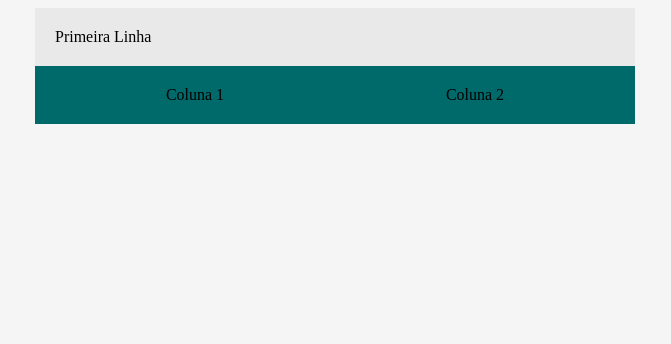
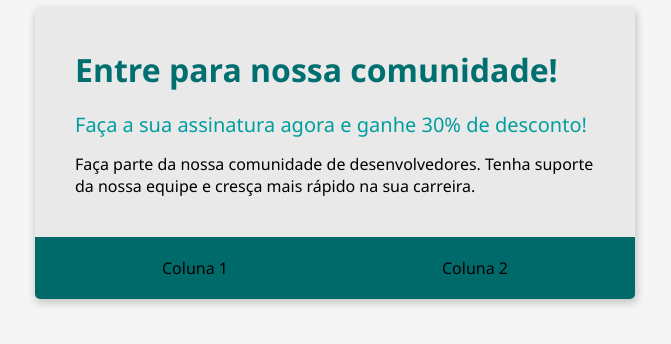
Before and after one commit to pamelacandiani/bootcampdev-jr-capitulo2, a plain HTML site: page index.html in a window 1280 px wide. Shown: the whole page, without its empty margins (305-976 px from the left). Drawn offline with Linux system fonts and the light colour scheme.

Commit message:
closes #3 - Criando o cabeçalho

```diff
--- a/index.html
+++ b/index.html
@@ -4,11 +4,11 @@
     <meta charset="UTF-8">
     <meta name="viewport" content="width=device-width, initial-scale=1.0">
     <title>BootCamp DevJr - Sistema de Assinaturas</title>
-</head>
 
     <style>
         body {
             background-color: #f5f5f5;
+            font-family: 'Segoe UI', Tahoma, Geneva, Verdana, sans-serif;
         }
 
         .container {
@@ -16,10 +16,14 @@
             margin: auto;
 
             width: 600px;
+
+            box-shadow: 1px 3px 8px 1px rgba(0, 0, 0, 0.2);
+            border-radius: 5px;
+            overflow: hidden;
         }
 
         .header {
-        padding: 20px;
+            padding: 40px;
         }
 
         .flex-container {
@@ -28,13 +32,38 @@
             justify-content: space-around;
             padding: 20px;
         }
+
+        .header-title {
+            color: #006F6F;
+            font-size: 32px;
+            font-weight: 700;
+            margin-bottom: 20px;
+        }
+
+        .header-subtitle {
+            color: #009E9E;
+            font-size: 20px;
+            font-weight: 500;
+            margin-bottom: 15px;
+        }
     </style>
+</head>
 
 <body>
         <div class="container">
             <div class="header">
-                Primeira Linha
+                <div class="header-title">
+                    Entre para nossa comunidade!
+                </div>
+                 <div class="header-subtitle">
+                Faça a sua assinatura agora e ganhe 30% de desconto!
+                </div>
+                <div>
+                Faça parte da nossa comunidade de desenvolvedores.
+                Tenha suporte da nossa equipe e cresça mais rápido na sua carreira.
+                </div>
             </div >
+
             <div class="flex-container">
                 <div>
                     Coluna 1
```
Lines whose indentation alone changed are shown as unchanged.
